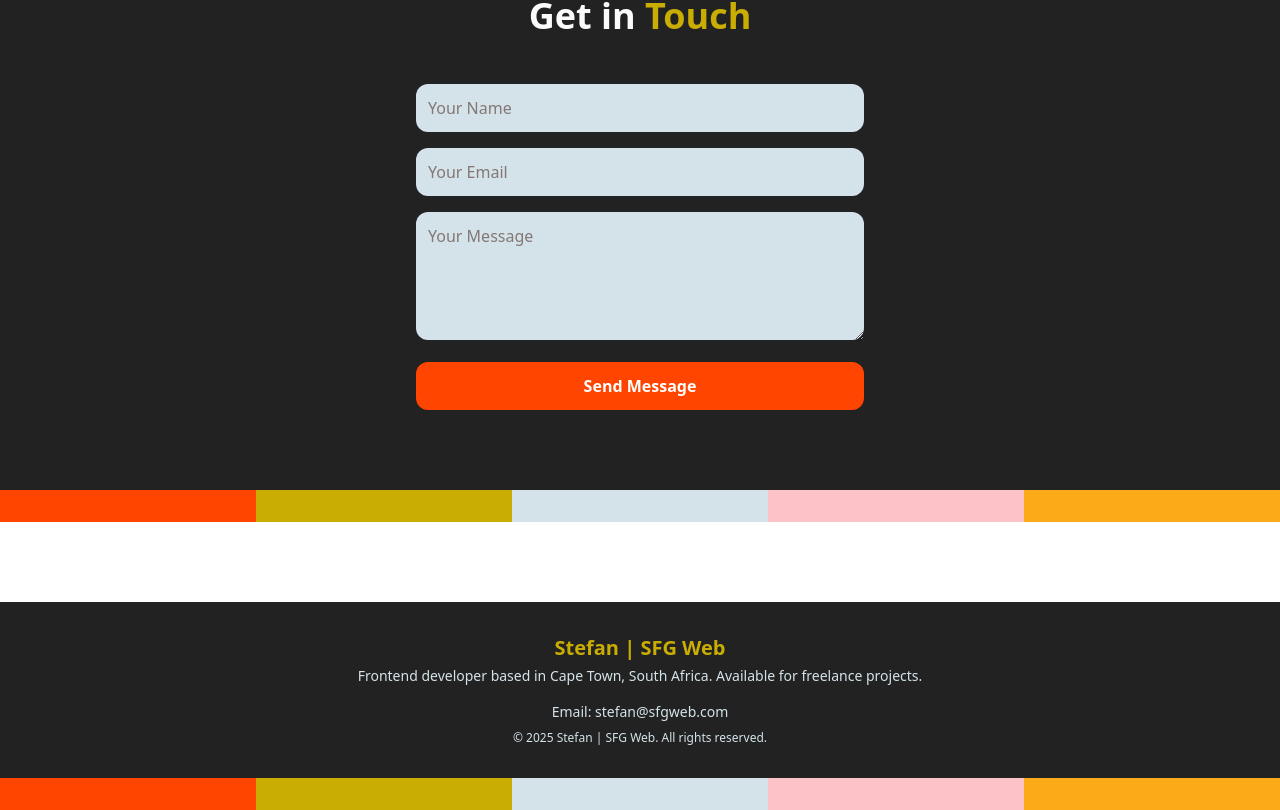
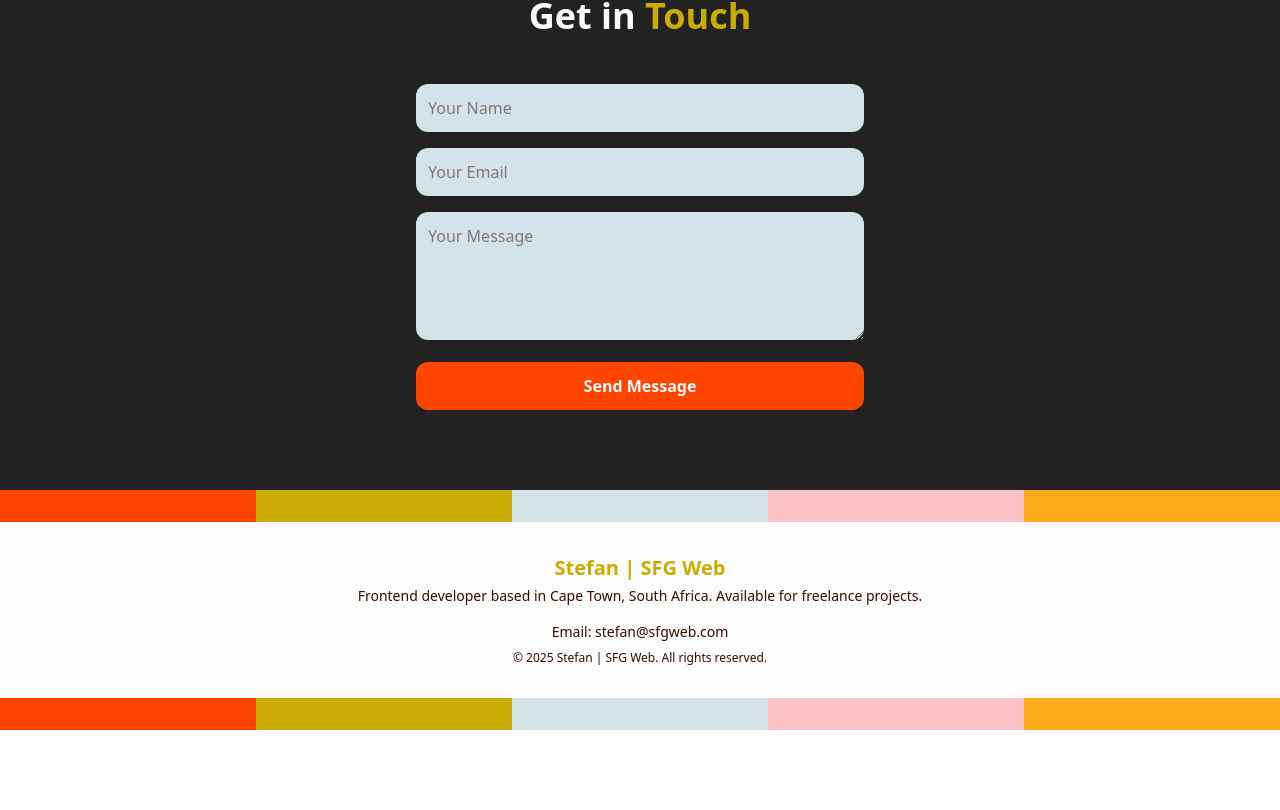
Before and after one commit to stefangrobler155/sfgweb-colorful, a Next.js app: page / in a window 1280 px wide. Shown: the part 2284-3094 px from the top of the page. After the commit the page ends 3014 px from the top, so only its background shows below. Built offline with nearby package versions, Linux system fonts and the light colour scheme.

Commit message:
Refactor Footer component styles for improved color consistency and layout

```diff
--- a/src/components/Footer.jsx
+++ b/src/components/Footer.jsx
@@ -4,7 +4,7 @@ import { motion } from "framer-motion";
 
 export default function Footer() {
   return (
-    <footer className="bg-[var(--secondary-color)] text-[var(--primary-color)] py-8 mt-20">
+    <footer className="bg-[var(--primary-color)] text-[var(--secondary-color)] py-8">
       <div className="max-w-6xl mx-auto px-6 text-center">
         <motion.div
           initial={{ opacity: 0, y: 20 }}
@@ -15,12 +15,12 @@ export default function Footer() {
           <h3 className="text-xl font-semibold text-[var(--accent-color-2)]">
             Stefan | SFG Web
           </h3>
-          <p className="mt-1 text-sm text-[var(--accent-color-3)]">
+          <p className="mt-1 text-sm text-[var(--text-color)]">
             Frontend developer based in Cape Town, South Africa. Available for freelance projects.
           </p>
         </motion.div>
-        <p className="text-sm text-[var(--accent-color-3)]">Email: stefan@sfgweb.com</p>
-        <p className="text-xs text-[var(--accent-color-3)] mt-2">
+        <p className="text-sm text-[var(--text-color)]">Email: stefan@sfgweb.com</p>
+        <p className="text-xs text-[var(--text-color)] mt-2">
           © 2025 Stefan | SFG Web. All rights reserved.
         </p>
       </div>
```
